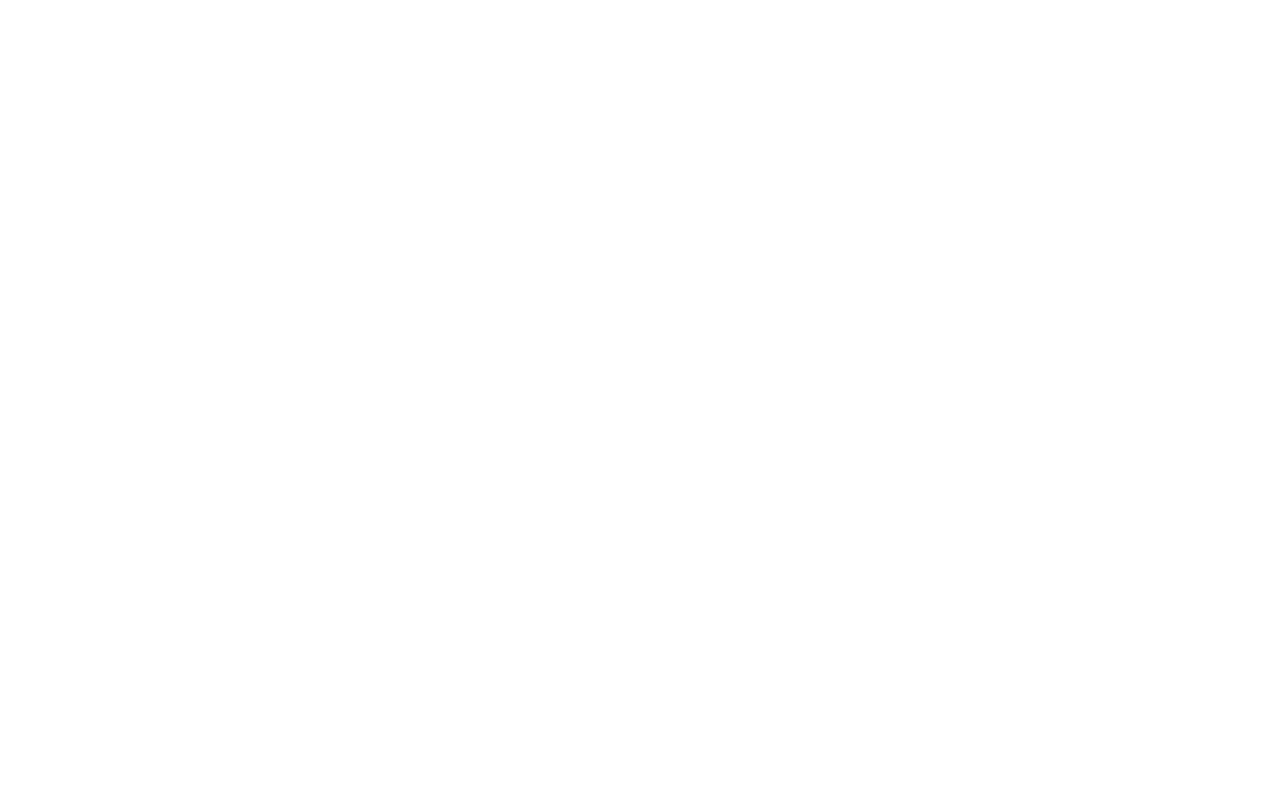
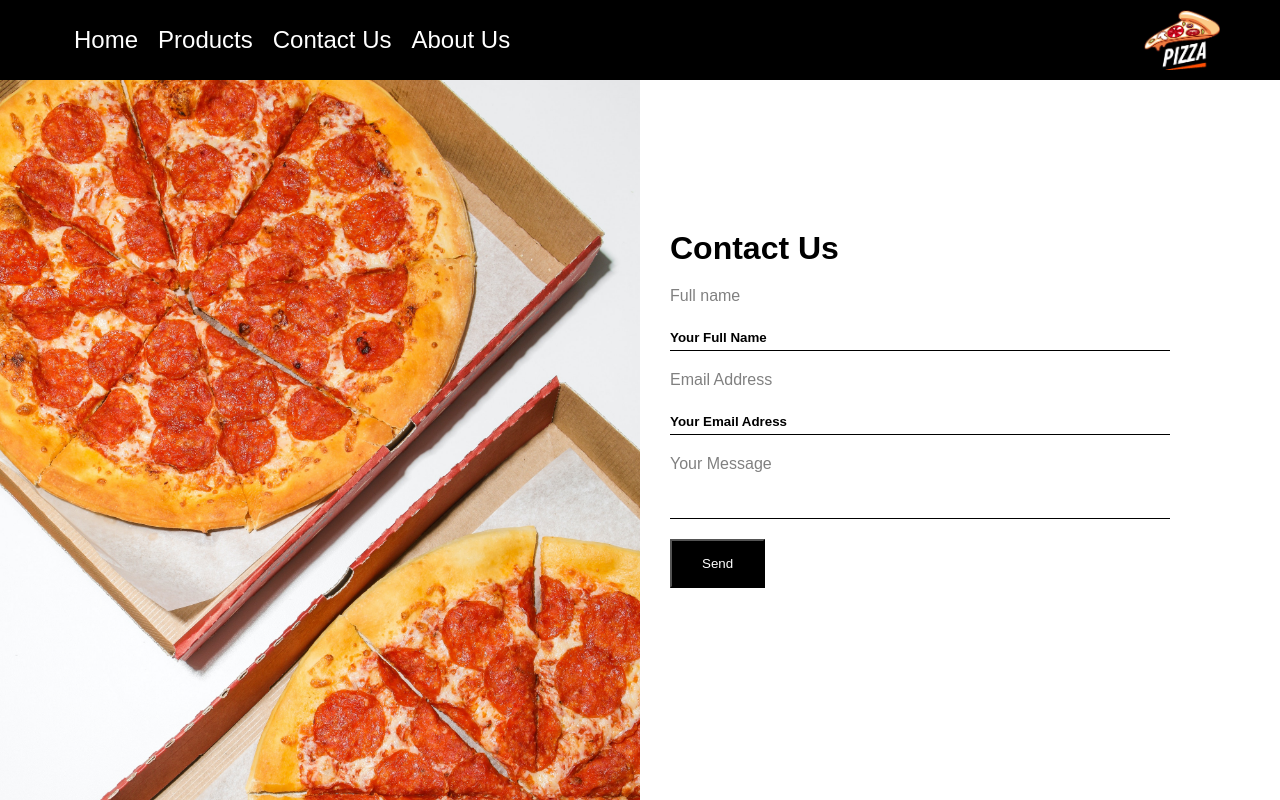
Before and after one commit to MattGri/Pizza-Website, a React (Create React App) app: page /contact in a window 1280 px wide. Before the commit this address had no page. Shown: the top 800 px of the page. Built offline with nearby package versions, Linux system fonts and the light colour scheme.

Commit message:
Created Contact Page

```diff
--- /dev/null
+++ b/src/components/ContactPage/ContactForm.js
@@ -0,0 +1,160 @@
+import React, { useState } from 'react';
+import styled from 'styled-components';
+import axios from 'axios';
+
+const DivWrapper = styled.div`
+  display: flex;
+  flex-wrap: nowrap;
+`;
+
+const DivBoxImage = styled.div`
+  background-image: url('./images/pizzaLeft.jpg');
+  width: 50%;
+  background-size: cover;
+  height: 100vh;
+`;
+
+const DivBoxContactForm = styled.div`
+  width: 50%;
+`;
+
+const DivBox = styled.div`
+  margin: 150px 0px 0px 30px;
+`;
+
+const ContactTitle = styled.h1`
+  margin-bottom: 20px;
+`;
+
+const ContactFormPizza = styled.form`
+  display: block;
+  margin: 0 auto;
+`;
+
+const DivParent = styled.div`
+  margin-bottom: 20px;
+`;
+
+const ContactLabel = styled.label`
+  color: grey;
+`;
+
+const ContactInput = styled.input`
+  width: 500px;
+  border: none;
+  border-bottom: 1px solid #000;
+  font-weight: 600;
+  padding: 5px 0px;
+  outline: none;
+  &::placeholder {
+    color: #000;
+  }
+`;
+
+const SendButton = styled.button`
+  cursor: pointer;
+  background-color: #000;
+  padding: 15px 30px;
+  color: #fff;
+  transition: 0.5s;
+
+  &:hover {
+    transition: 0.5s;
+    color: #000;
+    background-color: #fff;
+  }
+`;
+
+const ContactForm = () => {
+  const [contact, setContact] = useState({
+    name: '',
+    email: '',
+    message: '',
+  });
+
+  const changeHandler = (e) => {
+    setContact({
+      ...contact,
+      [e.target.name]: e.target.value,
+    });
+  };
+
+  const sendForm = (e) => {
+    e.preventDefault();
+
+    if (contact.name === '' || contact.email === '' || contact.message === '') {
+      return alert('Please fill all fields');
+    }
+
+    axios
+      .post('https://jsonplaceholder.typicode.com/posts', contact)
+      .then((res) => {
+        console.log(res);
+        alert('Your message has been sent');
+        console.log(contact);
+      })
+      .catch((err) => {
+        console.log(err);
+      });
+
+    setContact({
+      name: '',
+      email: '',
+      message: '',
+    });
+  };
+
+  return (
+    <DivWrapper>
+      <DivBoxImage></DivBoxImage>
+      <DivBoxContactForm>
+        <DivBox>
+          <ContactTitle>Contact Us</ContactTitle>
+          <ContactFormPizza onSubmit={sendForm}>
+            <DivParent>
+              <ContactLabel>Full name</ContactLabel>
+            </DivParent>
+            <DivParent>
+              <ContactInput
+                type="text"
+                id="name"
+                name="name"
+                placeholder="Your Full Name"
+                value={contact.name}
+                onChange={changeHandler}
+              />
+            </DivParent>
+            <DivParent>
+              <ContactLabel>Email Address</ContactLabel>
+            </DivParent>
+            <DivParent>
+              <ContactInput
+                type="email"
+                placeholder="Your Email Adress"
+                id="email"
+                name="email"
+                value={contact.email}
+                onChange={changeHandler}
+              />
+            </DivParent>
+            <DivParent>
+              <ContactLabel>Your Message</ContactLabel>
+            </DivParent>
+            <DivParent>
+              <ContactInput
+                type="text"
+                id="message"
+                name="message"
+                value={contact.message}
+                onChange={changeHandler}
+              />
+            </DivParent>
+            <SendButton type="submit">Send</SendButton>
+          </ContactFormPizza>
+        </DivBox>
+      </DivBoxContactForm>
+    </DivWrapper>
+  );
+};
+
+export default ContactForm;
--- /dev/null
+++ b/src/components/ContactPage/ContactPage.js
@@ -0,0 +1,19 @@
+import Navigation from '../HomePage/Navigation';
+import ContactForm from './ContactForm';
+import Footer from '../HomePage/Footer';
+import { useEffect } from 'react';
+
+const ContactPage = () => {
+  useEffect(() => {
+    document.title = 'Contact Page';
+  }, []);
+  return (
+    <>
+      <Navigation />
+      <ContactForm />
+      <Footer />
+    </>
+  );
+};
+
+export default ContactPage;
--- a/src/routes/RoutesPages.js
+++ b/src/routes/RoutesPages.js
@@ -1,12 +1,14 @@
 import { Routes, Route } from 'react-router-dom';
 import HomePage from '../components/HomePage/HomePage';
 import ProductPage from '../components/ProductPage/ProductPage';
+import ContactPage from '../components/ContactPage/ContactPage';
 
 const RoutesPages = () => {
   return (
     <Routes>
       <Route path="/" exact element={<HomePage />} />
       <Route path="/product" exact element={<ProductPage />} />
+      <Route path="/contact" exact element={<ContactPage />} />
     </Routes>
   );
 };
```
Also changed, not shown: public/images/pizzaLeft.jpg (added).
